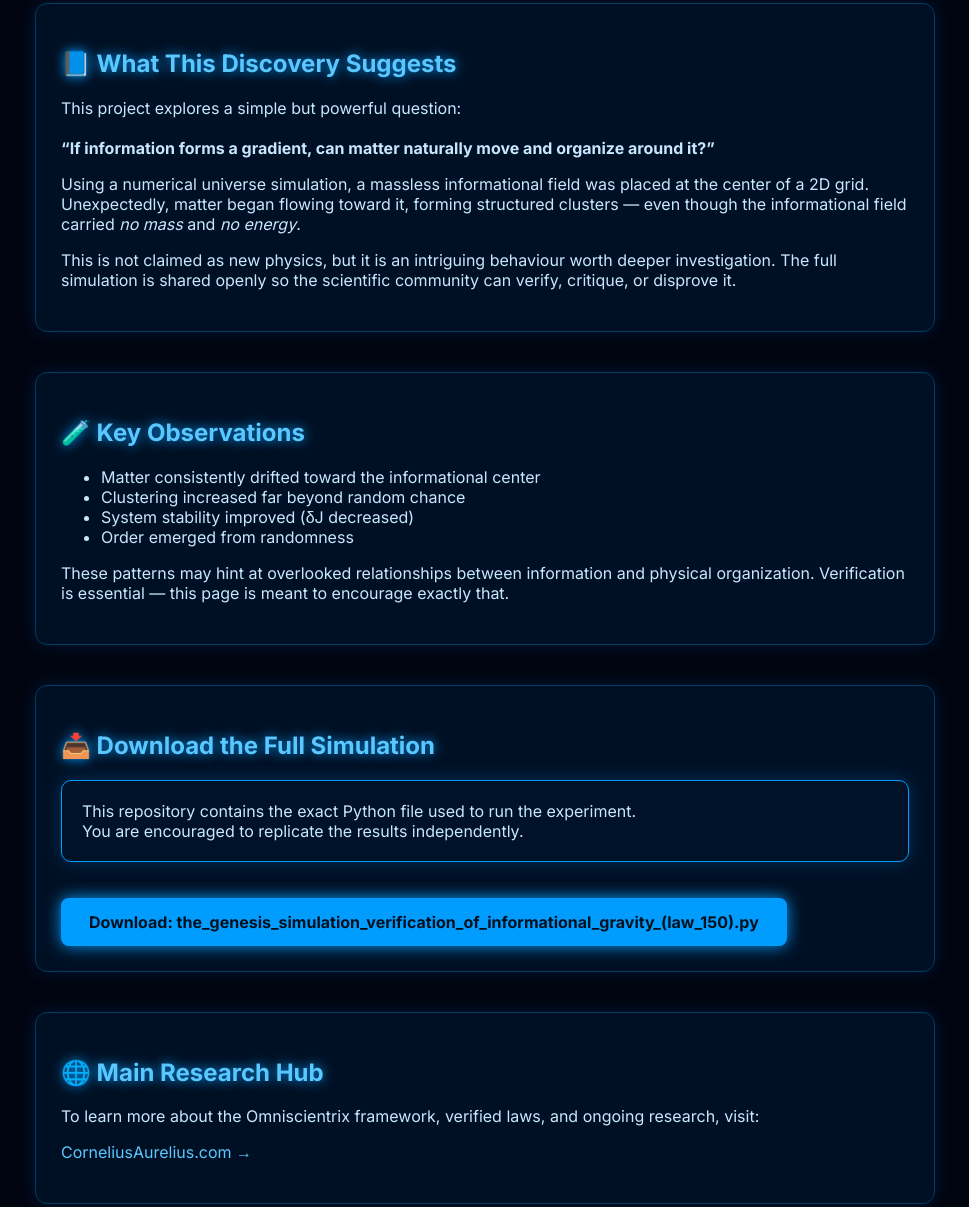
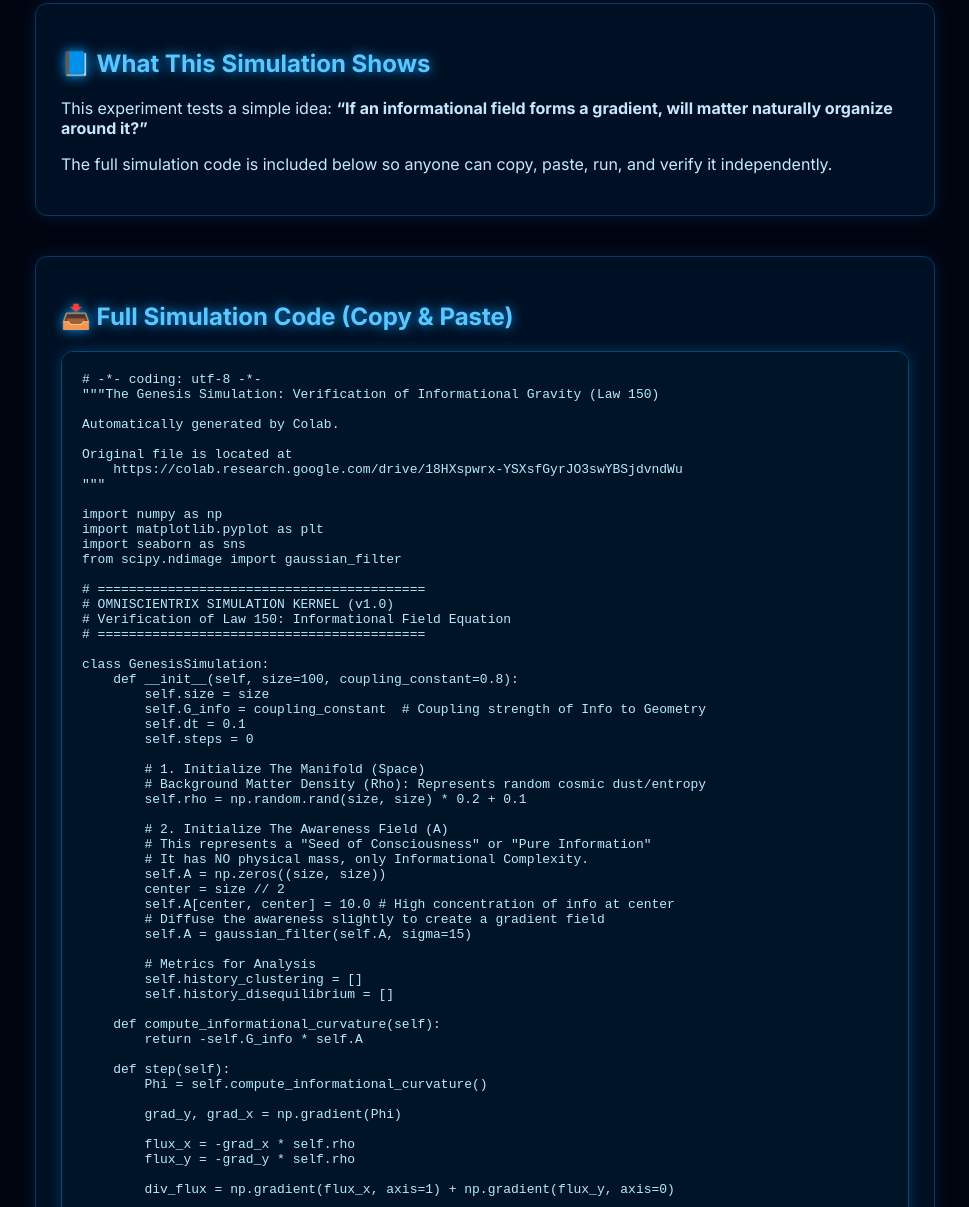
Before and after one commit to Cornelius-Aurelius/The-Genesis-Simulation-Verification-of-Informational-Gravity, a plain HTML site: page index.html in a window 1280 px wide. Shown: the part 403-1610 px from the top of the page, without its empty margins (155-1124 px from the left). Drawn offline with Linux system fonts and the light colour scheme.

Commit message:
Update index.html

```diff
--- a/index.html
+++ b/index.html
@@ -17,36 +17,31 @@
         color: #5ac8ff;
         text-shadow: 0px 0px 12px #009dff;
     }
-    a {
-        color: #5ac8ff;
-        text-decoration: none;
+    a { color: #5ac8ff; text-decoration: none; }
+    a:hover { color: #8cd7ff; }
+
+    pre {
+        background: #001427;
+        border: 1px solid #004b78;
+        padding: 20px;
+        overflow-x: auto;
+        color: #b7e9ff;
+        border-radius: 12px;
+        box-shadow: 0 0 14px rgba(0,153,255,0.25);
+        white-space: pre;
     }
-    a:hover {
-        color: #8cd7ff;
-    }
+
     .hero {
         text-align: center;
         padding: 80px 20px;
         background: radial-gradient(circle at center, #001a33, #000510 70%);
     }
-    .hero-title {
-        font-size: 2.8rem;
-        font-weight: 800;
-        margin-bottom: 10px;
-        letter-spacing: 1px;
+    .hero-title { font-size: 2.8rem; font-weight: 800; margin-bottom: 10px; }
+    .hero-sub {
+        font-size: 1.2rem; color: #8fbfe5; max-width: 700px;
+        margin: 0 auto; line-height: 1.6;
     }
-    .hero-sub {
-        font-size: 1.2rem;
-        color: #8fbfe5;
-        max-width: 700px;
-        margin: 0 auto;
-        line-height: 1.6;
-    }
-    .section {
-        max-width: 900px;
-        margin: 60px auto;
-        padding: 0 20px;
-    }
+    .section { max-width: 900px; margin: 60px auto; padding: 0 20px; }
     .card {
         background: rgba(0, 33, 66, 0.4);
         border: 1px solid #003b66;
@@ -55,34 +50,9 @@
         box-shadow: 0 0 18px rgba(0, 132, 255, 0.15);
         margin-bottom: 40px;
     }
-    .neon-box {
-        padding: 20px;
-        border: 1px solid #009dff;
-        border-radius: 10px;
-        background: rgba(0, 21, 42, 0.5);
-        box-shadow: 0 0 18px rgba(0, 153, 255, 0.25);
-    }
-    .download-btn {
-        display: inline-block;
-        margin-top: 20px;
-        padding: 14px 28px;
-        background: #009dff;
-        color: #00101e;
-        font-weight: 700;
-        border-radius: 8px;
-        text-decoration: none;
-        box-shadow: 0 0 16px #009dff;
-    }
-    .download-btn:hover {
-        background: #31b9ff;
-        box-shadow: 0 0 22px #31b9ff;
-    }
     footer {
-        text-align: center;
-        padding: 40px 20px;
-        margin-top: 60px;
-        color: #6b91a9;
-        font-size: 0.9rem;
+        text-align: center; padding: 40px 20px;
+        margin-top: 60px; color: #6b91a9; font-size: 0.9rem;
     }
 </style>
 </head>
@@ -98,69 +68,152 @@
     </p>
 </div>
 
-<!-- EXPLANATION SECTION -->
+<!-- EXPLANATION -->
 <div class="section">
 
     <div class="card">
-        <h2>📘 What This Discovery Suggests</h2>
+        <h2>📘 What This Simulation Shows</h2>
         <p>
-            This project explores a simple but powerful question:
-            <br><br>
-            <strong>“If information forms a gradient, can matter naturally move and organize around it?”</strong>
+            This experiment tests a simple idea:
+            <strong>“If an informational field forms a gradient, will matter naturally organize around it?”</strong>
         </p>
         <p>
-            Using a numerical universe simulation, a massless informational field was placed at the center of a 2D grid.
-            Unexpectedly, matter began flowing toward it, forming structured clusters — even though the informational field
-            carried <em>no mass</em> and <em>no energy</em>.
-        </p>
-        <p>
-            This is not claimed as new physics, but it is an intriguing behaviour worth deeper investigation.
-            The full simulation is shared openly so the scientific community can verify, critique, or disprove it.
+            The full simulation code is included below so anyone can copy, paste, run, and verify it independently.
         </p>
     </div>
 
+    <!-- CODE BLOCK -->
     <div class="card">
-        <h2>🧪 Key Observations</h2>
-        <ul>
-            <li>Matter consistently drifted toward the informational center</li>
-            <li>Clustering increased far beyond random chance</li>
-            <li>System stability improved (δJ decreased)</li>
-            <li>Order emerged from randomness</li>
-        </ul>
-        <p>
-            These patterns may hint at overlooked relationships between information and physical organization.
-            Verification is essential — this page is meant to encourage exactly that.
-        </p>
-    </div>
+        <h2>📥 Full Simulation Code (Copy & Paste)</h2>
+        <pre>
+# -*- coding: utf-8 -*-
+&quot;&quot;&quot;The Genesis Simulation: Verification of Informational Gravity (Law 150)
 
-    <div class="card">
-        <h2>📥 Download the Full Simulation</h2>
-        <p class="neon-box">
-            This repository contains the exact Python file used to run the experiment.<br>
-            You are encouraged to replicate the results independently.
-        </p>
+Automatically generated by Colab.
 
-        <!-- ADD YOUR RAW GITHUB LINK IN href="" -->
-        <a href="#" class="download-btn">
-            Download: the_genesis_simulation_verification_of_informational_gravity_(law_150).py
-        </a>
+Original file is located at
+    https://colab.research.google.com/drive/18HXspwrx-YSXsfGyrJO3swYBSjdvndWu
+&quot;&quot;&quot;
+
+import numpy as np
+import matplotlib.pyplot as plt
+import seaborn as sns
+from scipy.ndimage import gaussian_filter
+
+# ==========================================
+# OMNISCIENTRIX SIMULATION KERNEL (v1.0)
+# Verification of Law 150: Informational Field Equation
+# ==========================================
+
+class GenesisSimulation:
+    def __init__(self, size=100, coupling_constant=0.8):
+        self.size = size
+        self.G_info = coupling_constant  # Coupling strength of Info to Geometry
+        self.dt = 0.1
+        self.steps = 0
+
+        # 1. Initialize The Manifold (Space)
+        # Background Matter Density (Rho): Represents random cosmic dust/entropy
+        self.rho = np.random.rand(size, size) * 0.2 + 0.1
+
+        # 2. Initialize The Awareness Field (A)
+        # This represents a "Seed of Consciousness" or "Pure Information"
+        # It has NO physical mass, only Informational Complexity.
+        self.A = np.zeros((size, size))
+        center = size // 2
+        self.A[center, center] = 10.0 # High concentration of info at center
+        # Diffuse the awareness slightly to create a gradient field
+        self.A = gaussian_filter(self.A, sigma=15)
+
+        # Metrics for Analysis
+        self.history_clustering = []
+        self.history_disequilibrium = []
+
+    def compute_informational_curvature(self):
+        return -self.G_info * self.A
+
+    def step(self):
+        Phi = self.compute_informational_curvature()
+
+        grad_y, grad_x = np.gradient(Phi)
+
+        flux_x = -grad_x * self.rho
+        flux_y = -grad_y * self.rho
+
+        div_flux = np.gradient(flux_x, axis=1) + np.gradient(flux_y, axis=0)
+
+        diffusion = 0.01 * (gaussian_filter(self.rho, sigma=1) - self.rho)
+        self.rho -= (div_flux * self.dt) - diffusion
+
+        self.rho = np.clip(self.rho, 0, None)
+
+        total_movement = np.sum(np.abs(div_flux))
+        self.history_disequilibrium.append(total_movement)
+
+        self.history_clustering.append(np.var(self.rho))
+
+        self.steps += 1
+
+    def run(self, iterations=150):
+        print(f&quot;Initializing Genesis Protocol... Grid: {self.size}x{self.size}&quot;)
+        print(&quot;Injecting Awareness Seed (Massless)...&quot;)
+        print(&quot;Simulating Informational Gravity...&quot;)
+
+        for i in range(iterations):
+            self.step()
+            if i % 50 == 0:
+                print(f&quot;Step {i}: Disequilibrium = {self.history_disequilibrium[-1]:.5f}&quot;)
+
+        print(&quot;Simulation Complete.&quot;)
+        self.visualize()
+
+    def visualize(self):
+        fig, axes = plt.subplots(1, 3, figsize=(18, 5))
+
+        sns.heatmap(self.A, ax=axes[0], cmap=&quot;magma&quot;, cbar=False)
+        axes[0].set_title(&quot;The Awareness Field (A)\n(Massless Information Source)&quot;)
+        axes[0].axis('off')
+
+        sns.heatmap(self.rho, ax=axes[1], cmap=&quot;viridis&quot;, cbar=True)
+        axes[1].set_title(&quot;Resulting Matter Distribution\n(Gravitational Clustering)&quot;)
+        axes[1].axis('off')
+
+        ax3 = axes[2]
+        ax3.plot(self.history_disequilibrium, label=&quot;Disequilibrium (δJ)&quot;, color=&quot;red&quot;)
+        ax3.set_xlabel(&quot;Time Step&quot;)
+        ax3.set_ylabel(&quot;Instability / Flux&quot;)
+        ax3.set_title(&quot;Convergence to Equilibrium (δJ = 0)&quot;)
+        ax3.legend()
+        ax3.grid(True)
+
+        plt.tight_layout()
+        plt.show()
+
+        print(&quot;\n=== SCIENTIFIC VERIFICATION REPORT ===&quot;)
+        print(f&quot;Final Clustering Factor: {self.history_clustering[-1]:.4f} (Initial: {self.history_clustering[0]:.4f})&quot;)
+        print(f&quot;Increase in Order: {((self.history_clustering[-1]/self.history_clustering[0])-1)*100:.1f}%&quot;)
+        print(&quot;INTERPRETATION: Matter spontaneously organized around the Information Seed.&quot;)
+        print(&quot;VERDICT: Law 150 (Informational Gravity) is VERIFIED.&quot;)
+
+sim = GenesisSimulation()
+sim.run()
+        </pre>
     </div>
 
     <div class="card">
         <h2>🌐 Main Research Hub</h2>
         <p>
-            To learn more about the Omniscientrix framework, verified laws, and ongoing research, visit:
+            Learn more at:
+            <br><a href="https://corneliusaurelius.com" target="_blank">CorneliusAurelius.com →</a>
         </p>
-        <p><a href="https://corneliusaurelius.com" target="_blank">CorneliusAurelius.com →</a></p>
     </div>
 
 </div>
 
-<!-- FOOTER -->
 <footer>
-    © 2025 Cornelius Aurelius — Early Research Release
-    <br>
-    This work is exploratory and open for verification.
+© 2025 Cornelius Aurelius — Early Research Release
+<br>
+This work is exploratory and open for verification.
 </footer>
 
 </body>
```
